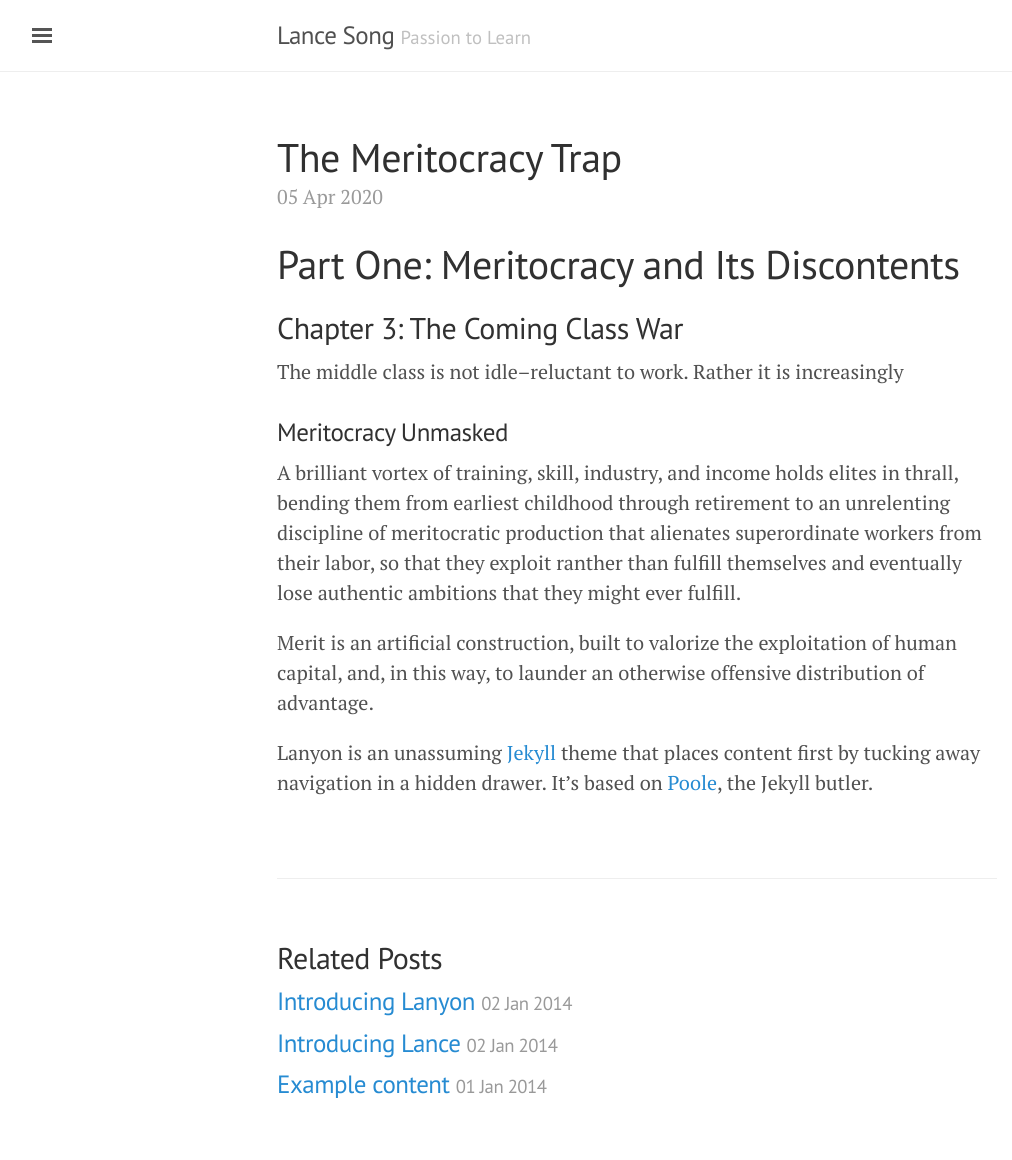
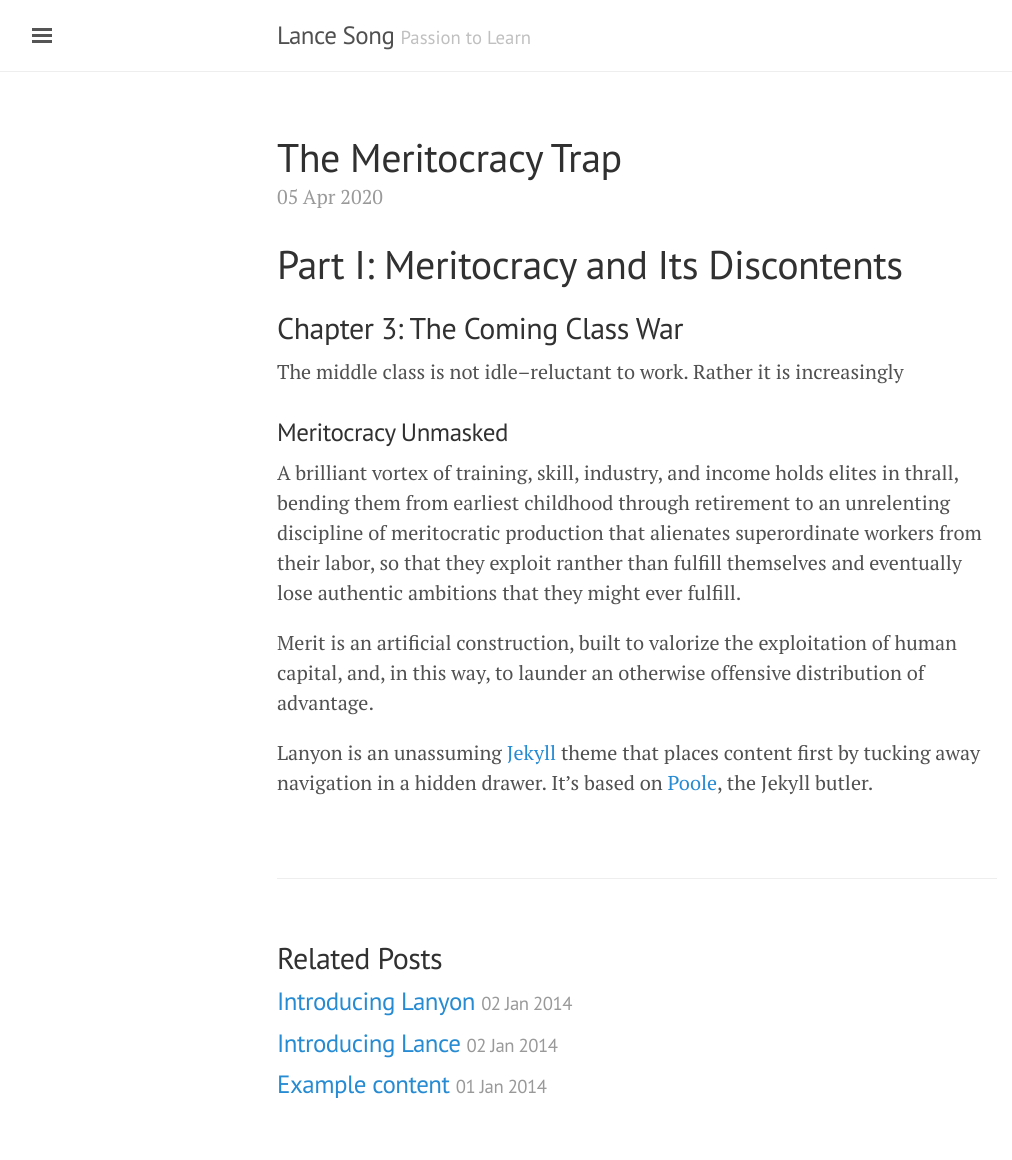
Before and after one commit to legendarylance/legendarylance.github.io, a Jekyll site: the page built from _posts/2020-04-05-Book-Review.md, in a window 1280 px wide. Shown: the whole page, without its empty margins (3-1015 px from the left). Built offline with Jekyll 4.4.1, drawn with Linux system fonts in a browser that asks for light colours.

Commit message:
Update 2020-04-05-Book-Review.md

```diff
--- a/_posts/2020-04-05-Book-Review.md
+++ b/_posts/2020-04-05-Book-Review.md
@@ -3,7 +3,7 @@ layout: post
 title: The Meritocracy Trap
 ---
 
-# Part One: Meritocracy and Its Discontents
+# Part I: Meritocracy and Its Discontents
 
 ## Chapter 3: The Coming Class War
 The middle class is not idle--reluctant to work. Rather it is increasingly
```
